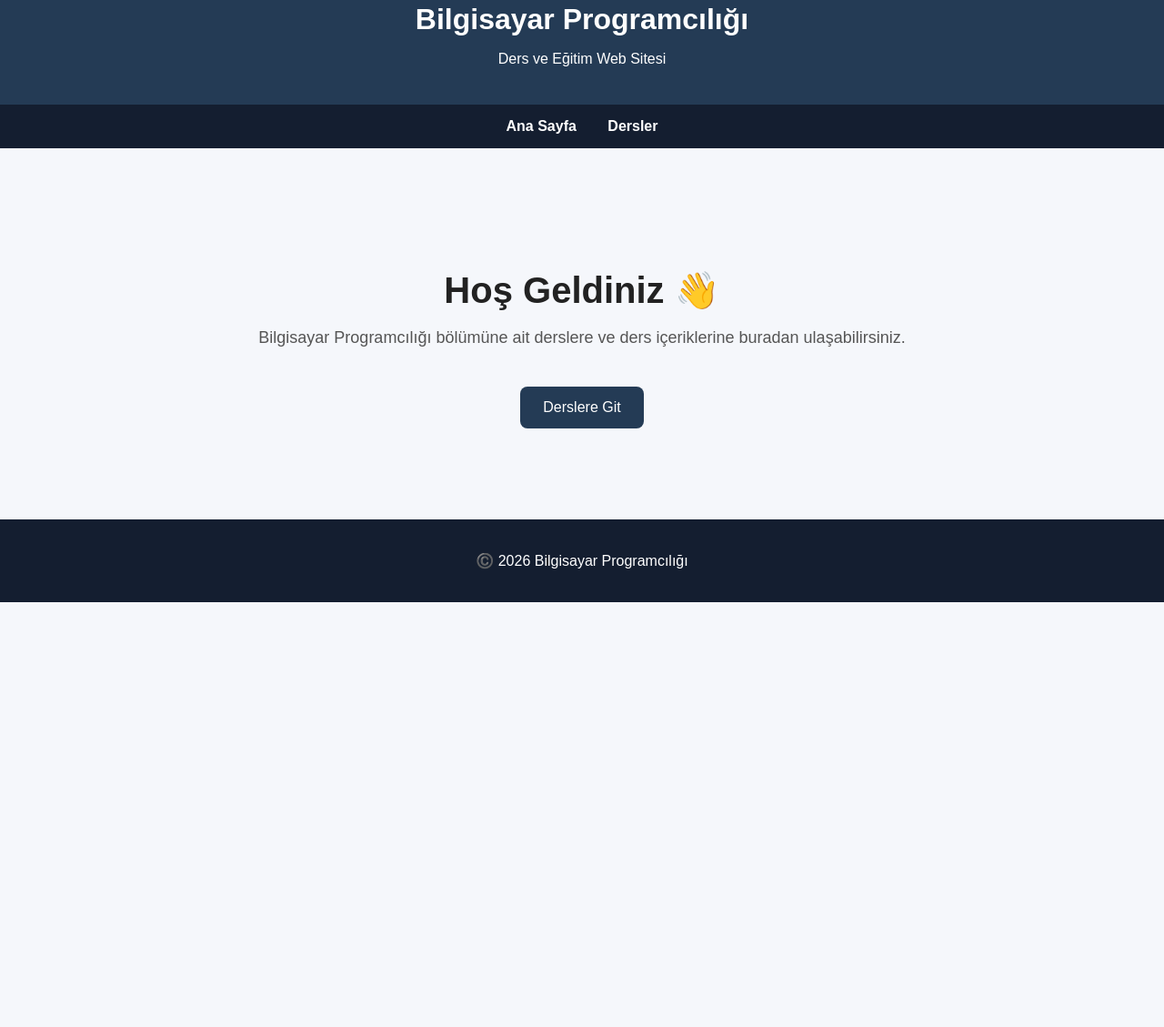
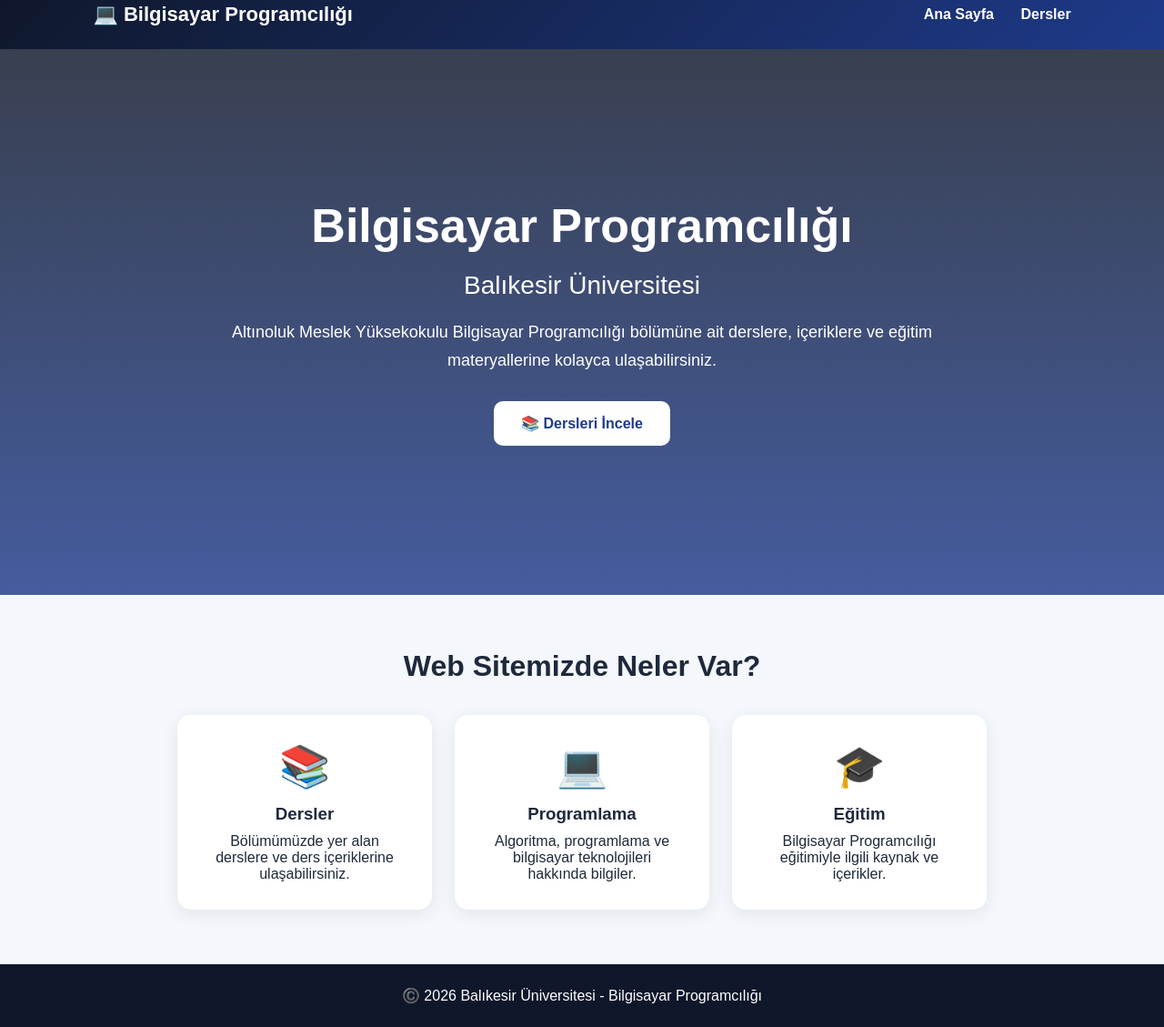
Before and after one commit to Akbasoglu/bilgisayar-programciligi, a plain HTML site: page index.html in a window 1280 px wide. Shown: the part 22-1151 px from the top of the page at 91% size. Before the commit the page ends 800 px from the top, so only its background shows below. Drawn offline with Linux system fonts and the light colour scheme.

Commit message:
Update index.html

```diff
--- a/index.html
+++ b/index.html
@@ -4,115 +4,279 @@
 <meta charset="UTF-8">
 <meta name="viewport" content="width=device-width, initial-scale=1.0">
 
-    <title>Bilgisayar Programcılığı</title>
+<title>Bilgisayar Programcılığı | BAUN</title>
 
 <style>
+
 * {
+    margin: 0;
+    padding: 0;
     box-sizing: border-box;
 }
 
 body {
-            margin: 0;
     font-family: Arial, sans-serif;
-            background: #f5f7fb;
-            color: #222;
+    background: #f4f7fb;
+    color: #1e293b;
 }
 
+/* ÜST MENÜ */
+
 header {
-            background: #243b55;
+    background: linear-gradient(135deg, #0f172a, #1e3a8a);
     color: white;
-            padding: 25px;
-            text-align: center;
+    padding: 25px 8%;
+    display: flex;
+    justify-content: space-between;
+    align-items: center;
 }
 
-        header h1 {
-            margin: 0;
-        }
-
-        nav {
-            background: #141e30;
-            padding: 15px;
-            text-align: center;
+.logo {
+    font-size: 22px;
+    font-weight: bold;
 }
 
 nav a {
     color: white;
     text-decoration: none;
-            margin: 0 15px;
+    margin-left: 25px;
     font-weight: bold;
 }
 
 nav a:hover {
-            color: #7dd3fc;
+    color: #93c5fd;
 }
 
+/* ANA BÖLÜM */
+
 .hero {
+    min-height: 75vh;
+    display: flex;
+    justify-content: center;
+    align-items: center;
     text-align: center;
-            padding: 100px 20px;
+    padding: 50px 20px;
+
+    background:
+        linear-gradient(
+            rgba(15, 23, 42, 0.82),
+            rgba(30, 58, 138, 0.82)
+        );
+    color: white;
+}
+
+.hero-content {
+    max-width: 800px;
+}
+
+.hero h1 {
+    font-size: 52px;
+    margin-bottom: 20px;
 }
 
 .hero h2 {
-            font-size: 40px;
-            margin-bottom: 15px;
+    font-size: 28px;
+    margin-bottom: 20px;
+    font-weight: normal;
 }
 
 .hero p {
     font-size: 18px;
-            color: #555;
+    line-height: 1.7;
+    margin-bottom: 30px;
 }
+
+/* BUTON */
 
 .button {
     display: inline-block;
-            margin-top: 25px;
-            padding: 14px 25px;
-            background: #243b55;
-            color: white;
+    padding: 15px 30px;
+    background: white;
+    color: #1e3a8a;
     text-decoration: none;
-            border-radius: 8px;
+    border-radius: 10px;
+    font-weight: bold;
+    transition: 0.3s;
 }
 
 .button:hover {
-            background: #3b82f6;
+    transform: translateY(-3px);
+    background: #dbeafe;
 }
 
+/* BİLGİ KUTULARI */
+
+.info {
+    padding: 60px 8%;
+    text-align: center;
+}
+
+.info h2 {
+    margin-bottom: 35px;
+    font-size: 32px;
+}
+
+.cards {
+    display: flex;
+    justify-content: center;
+    gap: 25px;
+    flex-wrap: wrap;
+}
+
+.card {
+    background: white;
+    width: 280px;
+    padding: 30px;
+    border-radius: 15px;
+    box-shadow: 0 5px 20px rgba(0,0,0,0.08);
+    transition: 0.3s;
+}
+
+.card:hover {
+    transform: translateY(-7px);
+}
+
+.card .icon {
+    font-size: 45px;
+    margin-bottom: 15px;
+}
+
+.card h3 {
+    margin-bottom: 10px;
+}
+
+/* ALT KISIM */
+
 footer {
-            background: #141e30;
+    background: #0f172a;
     color: white;
     text-align: center;
-            padding: 20px;
+    padding: 25px;
 }
+
+@media (max-width: 700px) {
+
+    header {
+        flex-direction: column;
+        gap: 15px;
+        text-align: center;
+    }
+
+    nav a {
+        margin: 0 8px;
+        font-size: 14px;
+    }
+
+    .hero h1 {
+        font-size: 38px;
+    }
+
+    .hero h2 {
+        font-size: 22px;
+    }
+
+}
+
 </style>
 </head>
 
 <body>
 
 <header>
-    <h1>Bilgisayar Programcılığı</h1>
-    <p>Ders ve Eğitim Web Sitesi</p>
-</header>
+
+    <div class="logo">
+        💻 Bilgisayar Programcılığı
+    </div>
 
     <nav>
         <a href="index.html">Ana Sayfa</a>
         <a href="dersler.html">Dersler</a>
     </nav>
 
+</header>
+
+
 <section class="hero">
 
-    <h2>Hoş Geldiniz 👋</h2>
+    <div class="hero-content">
+
+        <h1>Bilgisayar Programcılığı</h1>
+
+        <h2>Balıkesir Üniversitesi</h2>
 
         <p>
-        Bilgisayar Programcılığı bölümüne ait
-        derslere ve ders içeriklerine buradan ulaşabilirsiniz.
+            Altınoluk Meslek Yüksekokulu Bilgisayar Programcılığı
+            bölümüne ait derslere, içeriklere ve eğitim materyallerine
+            kolayca ulaşabilirsiniz.
         </p>
 
         <a class="button" href="dersler.html">
-        Derslere Git
+            📚 Dersleri İncele
         </a>
+
+    </div>
 
 </section>
 
+
+<section class="info">
+
+    <h2>Web Sitemizde Neler Var?</h2>
+
+    <div class="cards">
+
+        <div class="card">
+
+            <div class="icon">📚</div>
+
+            <h3>Dersler</h3>
+
+            <p>
+                Bölümümüzde yer alan derslere
+                ve ders içeriklerine ulaşabilirsiniz.
+            </p>
+
+        </div>
+
+
+        <div class="card">
+
+            <div class="icon">💻</div>
+
+            <h3>Programlama</h3>
+
+            <p>
+                Algoritma, programlama ve bilgisayar
+                teknolojileri hakkında bilgiler.
+            </p>
+
+        </div>
+
+
+        <div class="card">
+
+            <div class="icon">🎓</div>
+
+            <h3>Eğitim</h3>
+
+            <p>
+                Bilgisayar Programcılığı eğitimiyle
+                ilgili kaynak ve içerikler.
+            </p>
+
+        </div>
+
+    </div>
+
+</section>
+
+
 <footer>
-    <p>©️ 2026 Bilgisayar Programcılığı</p>
+
+    <p>
+        ©️ 2026 Balıkesir Üniversitesi - Bilgisayar Programcılığı
+    </p>
+
 </footer>
 
 </body>
```
Lines whose indentation alone changed are shown as unchanged.
